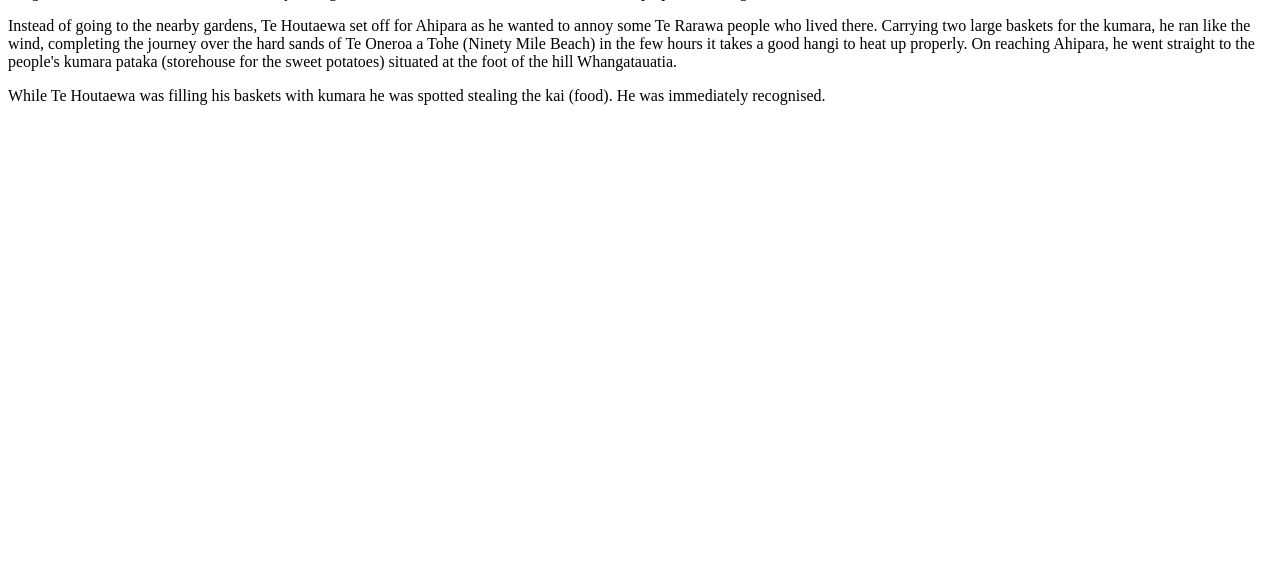
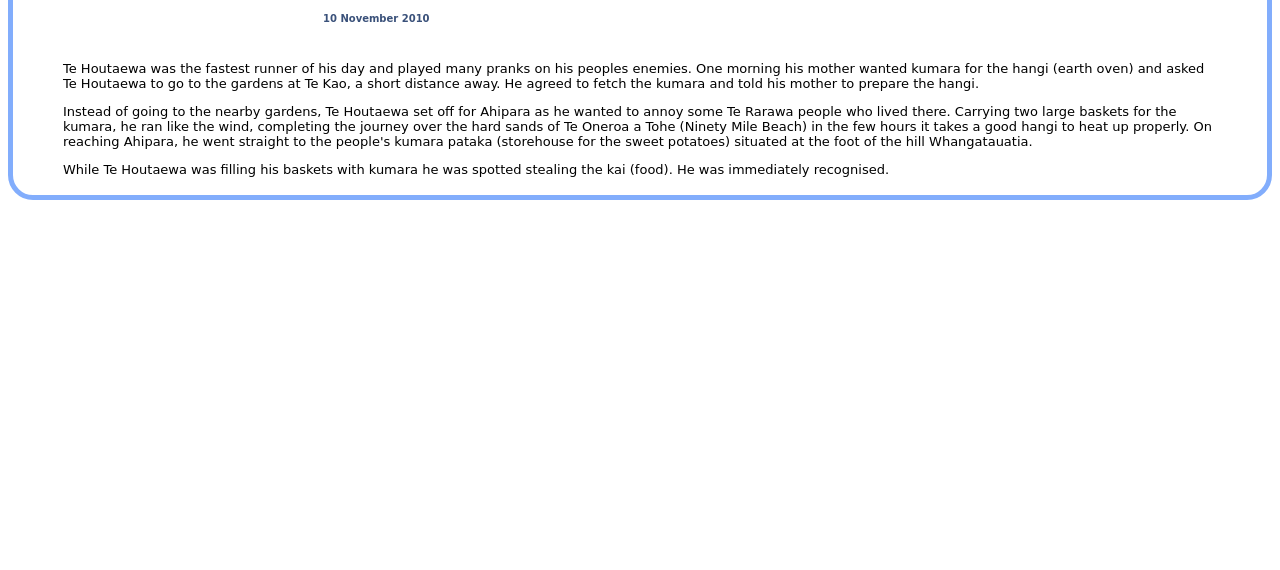
Before and after one commit to saffron-bush/saffron-bush.github.io, a plain HTML site: page blog/te-houtaewa-template.html in a window 1280 px wide. Shown: the part 230-800 px from the top of the page. Drawn offline with Linux system fonts and the light colour scheme; files that its build step writes are made by us from their sources.

Commit message:
original blog bones

```diff
--- a/blog/te-houtaewa-template.html
+++ b/blog/te-houtaewa-template.html
@@ -3,7 +3,7 @@
   <head>
     <title>Stories and Legends (PAGE title) </title>
     <meta charset="UTF-8">
-    <link href="your-stylesheet-link-here.css" rel="stylesheet" type="text/css">
+    <link href="saffron-bush.github.io/styles/main.css" rel="stylesheet" type="text/css">
   </head>
 
   <body>
```
